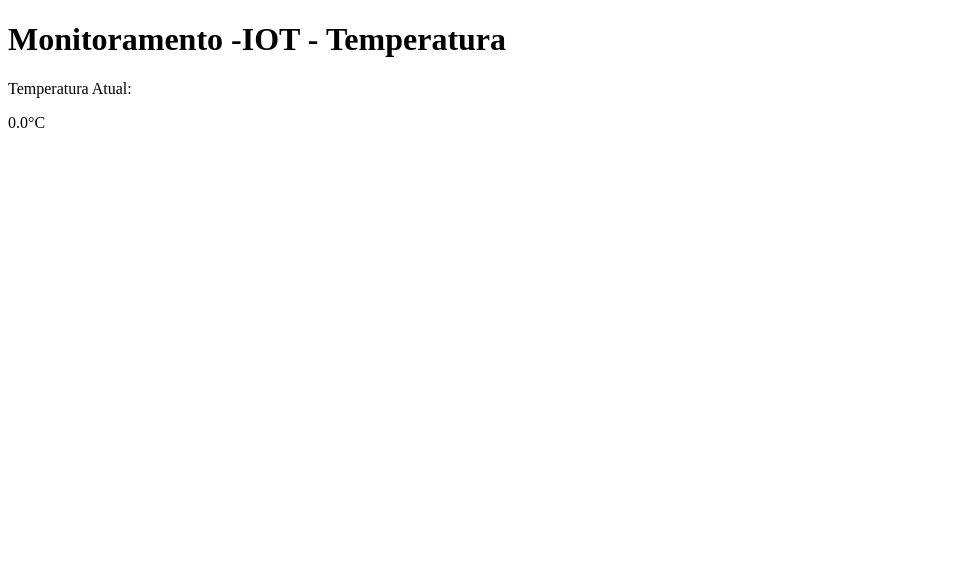
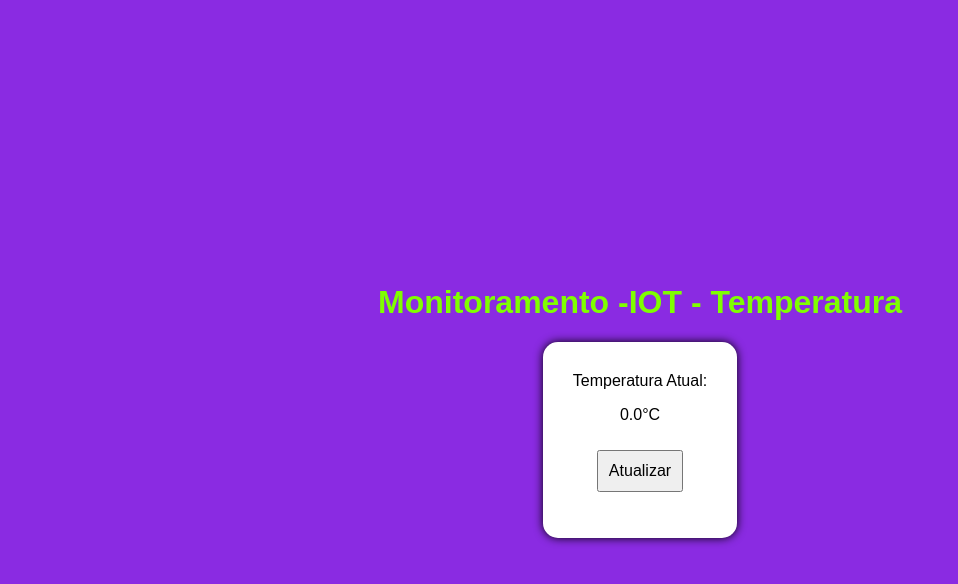
Before and after one commit to jandersondemori/dht-temperatura, a plain HTML site: page index.html in a window 1280 px wide. Shown: the whole page, without its empty margins (0-958 px from the left). Drawn offline with Linux system fonts and the light colour scheme.

Commit message:
acefstgrdyuf

```diff
--- a/index.html
+++ b/index.html
@@ -4,12 +4,14 @@
     <meta charset="UTF-8">
     <meta name="viewport" content="width=device-width, initial-scale=1.0">
     <title>Monitoramento</title>
+    <link rel="stylesheet" href="style.css">
 </head>
 <body>
     <h1>Monitoramento -IOT - Temperatura</h1>
-    <div>
+    <div class= "sensor-box"
         <p> Temperatura Atual: </p>
         <p>0.0°C</p>
+        <button>Atualizar</button>
         </p>
     </div>
 </body>
--- /dev/null
+++ b/style.css
@@ -0,0 +1,28 @@
+body {
+    font-family: Arial, Helvetica, sans-serif;
+    background-color: blueviolet;
+    text-align: center;
+    display: flex;
+    justify-content: center;
+    align-items: center;
+    margin: 0;
+    flex-direction: column;
+    min-height: 100vh;
+}
+h1 {
+    color: chartreuse;
+}
+.sensor-box {
+    background-color: white;
+    padding: 30px;
+    display: inline-block;
+    box-shadow: 0 0 10px black;
+    border-radius: 15px;
+}
+
+button{
+    padding: 10px;
+    font-size: 16px;
+    margin-top: 10px;
+    cursor: pointer;
+}
```
